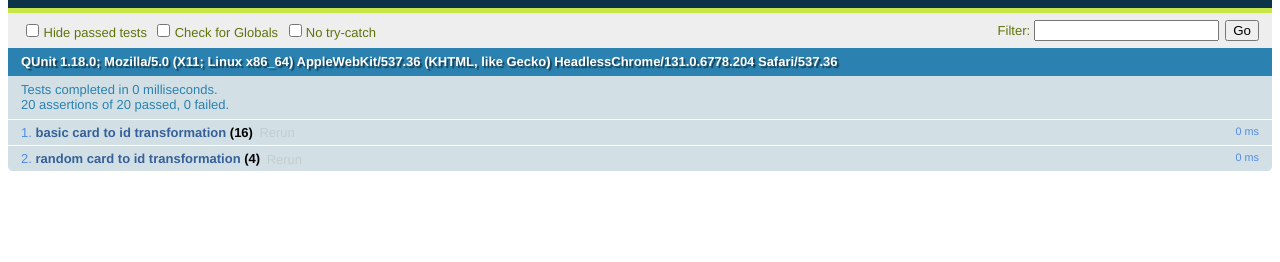
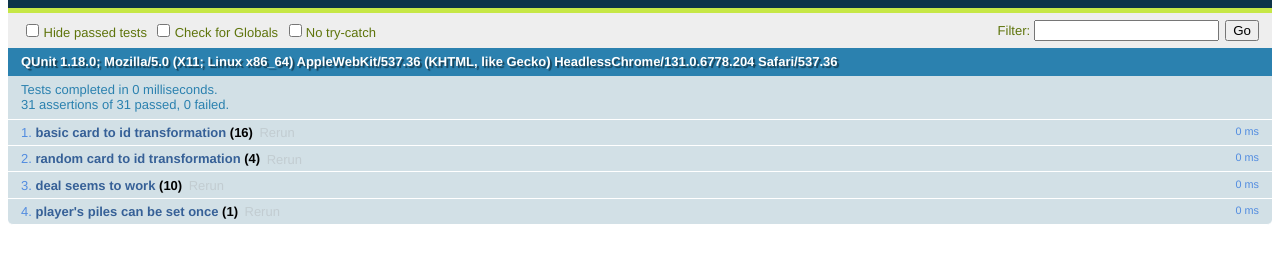
Before and after one commit to kedarmhaswade/helloworld-with-my-son, a plain HTML site: page games/trash/test/qunit-basic.html in a window 1280 px wide. Shown: the part 48-310 px from the top of the page. Drawn offline with Linux system fonts and the light colour scheme.

Commit message:
provide more functionality and unit tests

```diff
--- a/games/trash/test/qunit-basic.html
+++ b/games/trash/test/qunit-basic.html
@@ -11,7 +11,7 @@
   <script src="qunit-1.18.0.js"></script>
   <script src="../trash.js"></script>
   <script>
-    QUnit.test( "basic card to id transformation", function( assert ) {
+    QUnit.test("basic card to id transformation", function( assert ) {
         var id = 1, c = card('spades', 1), tc = idToCard(id);
         assert.equal( tc.suit(), c.suit(), "We expect suit to be spades" );
         assert.equal( tc.rank(), c.rank(), "We expect rank to be ace (1)" );
@@ -51,7 +51,7 @@
         assert.equal( tc.suit(), c.suit(), "We expect suit to be diamonds" );
         assert.equal( tc.rank(), c.rank(), "We expect rank to be king (13)" );
     });
-    QUnit.test( "random card to id transformation", function( assert ) {
+    QUnit.test("random card to id transformation", function( assert ) {
         var id = 10, c = card('spades', 10), tc = idToCard(id);
         assert.equal( tc.suit(), c.suit(), "We expect suit to be spades" );
         assert.equal( tc.rank(), c.rank(), "We expect rank to be ten (10)" );
@@ -61,6 +61,29 @@
         assert.equal( tc.suit(), c.suit(), "We expect suit to be hearts" );
         assert.equal( tc.rank(), c.rank(), "We expect rank to be queen (12)" );
     });
+    QUnit.test("deal seems to work", function( assert ) {
+      var player1, player2, pickupPile, discardPile=[], shuffled = shuffle(52);
+      player1 = player("foo");
+      player2 = player("bar");
+      deal(player1, player2, shuffled, 10, discardPile);
+      assert.equal(player2.getPickupPileSize(), 32, "We expect 32 cards in the pickup pile");
+      assert.equal(player1.getPickupPileSize(), 32, "We expect 32 cards in the pickup pile");
+      assert.equal(player1.getNumberOfCards(), 10, "We expect player1 to have 10 cards");
+      assert.equal(player2.getNumberOfCards(), 10, "We expect player2 to have 10 cards");
+      assert.equal(player1.getNumberOfCards(), 10, "We expect player1 to have 10 cards");
+      assert.equal(player2.getNumberOfCards(), 10, "We expect player2 to have 10 cards");
+      assert.equal(player1.getNumberOfCardsFaceUp(), 0, "We expect player1 to have 0 cards face up");
+      assert.equal(player2.getNumberOfCardsFaceUp(), 0, "We expect player2 to have 0 cards face up");
+      assert.notOk(player1.hasWon(), "We just started, player1 has not won!");
+      assert.notOk(player2.hasWon(), "We just started, player2 has not won!");
+    });
+    QUnit.test("player's piles can be set once", function( assert ) {
+      var player1 = player("foo");
+      player1.setPiles([], []);
+      assert.throws(function() {
+        player1.setPiles([], []);
+      });
+    });
   </script>
 </body>
 </html>
--- a/games/trash/trash.js
+++ b/games/trash/trash.js
@@ -1,3 +1,4 @@
+// A Game of Trash
 // suit: one of 'spades', 'hearts', 'diamonds', 'clubs'
 var isValidSuit = function isValidSuit(suit) {
   return suit === 'spades' || suit === 'hearts' || suit === 'clubs' || suit === 'diamonds';
@@ -11,16 +12,7 @@ var unflattener = {0: 'spades', 1: 'hearts', 2: 'clubs', 3: 'diamonds'};
 var cardToId = function cardToId(card) {
   return flattener[card.suit()] * 13 + card.rank();
 };
-var idToCard = function idToCard(id) {
-  if (typeof id !== 'number' || id < 1 || id > 52) {
-    throw {
-      name: 'RangeError',
-      message: 'id: ' + id + ' not in the range: [1, 52]'
-    };
-  }
-  var quo = parseInt(id/13), rem = id % 13;
-  return card(unflattener[rem === 0 ? quo - 1 : quo], rem === 0 ? rem + 13 : rem);
-};
+// returns a card from a standard deck of 52 cards
 var card = function card(suit, rank) {
   var s = suit, r = rank;
   if (! isValidSuit(s)) {
@@ -47,19 +39,61 @@ var card = function card(suit, rank) {
     }
   };
 };
+// every card has an id starting at 1 and ending at 52 and
+// there is a card for every id
+var idToCard = function idToCard(id) {
+  var quo, rem;
+  if (typeof id !== 'number' || id < 1 || id > 52) {
+    throw {
+      name: 'RangeError',
+      message: 'id: ' + id + ' not in the range: [1, 52]'
+    };
+  }
+  quo = parseInt(id/13);
+  rem = id % 13;
+  return card(unflattener[rem === 0 ? quo - 1 : quo], rem === 0 ? rem + 13 : rem);
+};
+// returns a player
 var player = function player(name) {
-  var cards = []; // my cards, all indexed
-  var cardPositions = []; // and their positions, 'up' or 'down'
+  var cards = [], // my cards, all indexed
+      cardPositions = [], // and their positions, 'up' or 'down'
+      pickupPile, discardPile, setOnce = false;
   return {
+    getName: function() {
+      return name;
+    },
     deal: function deal(card) {
       cards.push(card);
     },
-    play: function play() {
+    setPiles: function(p, d) {
+      if (!setOnce) {
+        pickupPile = p;
+        discardPile = d;
+        setOnce = true;
+      } else {
+        throw {
+          type: 'AlreadySetError',
+          message: 'Piles were already set before for: ' + this.getName()
+        };
+      }
+    },
+    autoPlay: function autoPlay() {
     },
     hasWon: function hasWon() {
+      return cardPositions.length === cards.length;
+    },
+    getPickupPileSize: function() {
+      return pickupPile.length;
+    },
+    getNumberOfCards: function() {
+      return cards.length;
+    },
+    getNumberOfCardsFaceUp: function() {
+      return cardPositions.length;
     }
   };
 };
+// a function to simulate shuffling of cards
 var shuffle = function shuffle(n) {
   var i, j, temp, array = [];
   for (i = 0; i < n; i += 1) {
@@ -77,7 +111,7 @@ var shuffle = function shuffle(n) {
 // deals n cards from the cardIds and returns the remaining cardIds
 // cardIds.length may not be less than 2*n
 // returns the pickupPile
-var deal = function deal(player1, player2, cardIds, n) {
+var deal = function deal(player1, player2, cardIds, n, discardPile) {
   var i, pickupPile = [];
   if (cardIds.length < (2 * n)) {
     throw {
@@ -91,8 +125,10 @@ var deal = function deal(player1, player2, cardIds, n) {
   }
   // form a pickupPile and return it
   for (i = 0; i < cardIds.length; i += 1) {
-    pickupPile.push(idToCard(cardIds.shift()));
+    pickupPile.push(idToCard(cardIds[i]));
   }
+  player1.setPiles(pickupPile, discardPile);
+  player2.setPiles(pickupPile, discardPile);
   return pickupPile;
 };
 // returns a game that has a pickupPile, a discardPile and two players
@@ -106,7 +142,7 @@ var game = function game(name1, name2) {
       shuffled = shuffle(52);
       player1 = player(name1);
       player2 = player(name2);
-      pickupPile = deal(player1, player2, shuffled, 10);
+      pickupPile = deal(player1, player2, shuffled, 10, discardPile);
       current_player = player1;
       while (true) {
         current_player.play(pickupPile, discardPile);
@@ -118,9 +154,4 @@ var game = function game(name1, name2) {
     }
   };
 };
-//(function printAll() {
-//  for (var i = 1; i <= 52; i += 1) {
-//    console.log(idToCard(i).toString());
-//  }
-//})();
 //game().begin();
```
